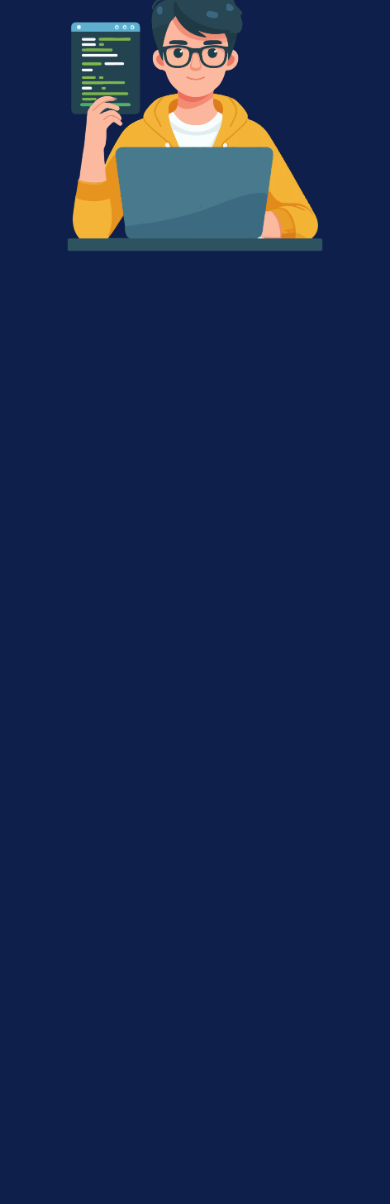
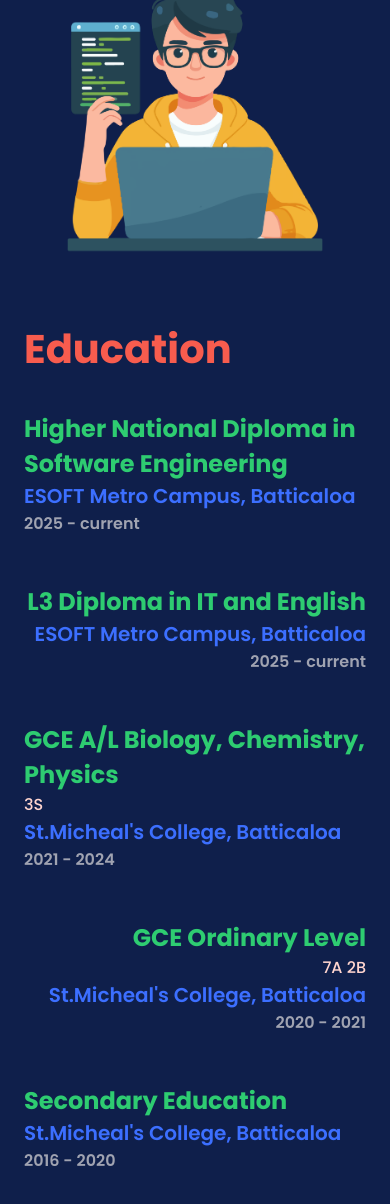
Before and after one commit to Mithu-Vulcan/MyPortfolio, a plain HTML site: page index.html in a window 390 px wide. Shown: the part 468-1672 px from the top of the page. Before the commit the page ends 844 px from the top, so only its background shows below. Drawn offline with Linux system fonts and the light colour scheme.

Commit message:
changed the spelling mistake in folder name assets and added education section to mobile view

```diff
--- a/index.html
+++ b/index.html
@@ -14,10 +14,10 @@
     <section class="section-nav" id="section-nav">
         <div class="head-nav">
             <p class="header-name-nav">&lt;/<span class="header-logo-nav">Mithu</span>&gt;</p>
-            <img src="asstes/icons/arrow_circle_right.svg" alt="right-arrow" tabindex="0" onclick="toggleMenu()">
+            <img src="assets/icons/arrow_circle_right.svg" alt="right-arrow" tabindex="0" onclick="toggleMenu()">
         </div>
         <div class="menu">
-            <a href="#home" onclick="toggleMenu()">
+            <a href="#hero" onclick="toggleMenu()">
                 <p class="menu-item">Home</p>
             </a>
             <a href="#about" onclick="toggleMenu()">
@@ -40,7 +40,7 @@
 
     <section class="header">
         <p class="header-name">&lt;/<span class="header-logo">Mithu</span>&gt;</p>
-        <img src="asstes/icons/arrow_circle_left.svg" alt="left-arrow" tabindex="0" onclick="toggleMenu()">
+        <img src="assets/icons/arrow_circle_left.svg" alt="left-arrow" tabindex="0" onclick="toggleMenu()">
         <nav class="nav">
             <ul>
                 <a href="#hero">
@@ -69,8 +69,42 @@
             <p class="hero-intro">I am a Software Engineering Student</p>
             <button class="contact-btn">Contact Me</button>
         </div>
-        <img src="asstes/vectors/vectorHero.png" alt="hero-vector">
+        <img src="assets/vectors/vectorHero.png" alt="hero-vector">
     </section>
+
+    <section class="eduction" id="education">
+        <p class="title">Education</p>
+        <div class="edu-items">
+            <div class="edu-item">
+                <p class="edu-name">Higher National Diploma in Software Engineering</p>
+                <p class="edu-place">ESOFT Metro Campus, Batticaloa</p>
+                <p class="edu-duration">2025 - current</p>
+            </div>
+            <div class="edu-item edu-item-right">
+                <p class="edu-name">L3 Diploma in IT and English</p>
+                <p class="edu-place">ESOFT Metro Campus, Batticaloa</p>
+                <p class="edu-duration">2025 - current</p>
+            </div>
+            <div class="edu-item">
+                <p class="edu-name">GCE A/L Biology, Chemistry, Physics</p>
+                <p class="edu-result">3S</p>
+                <p class="edu-place">St.Micheal's College, Batticaloa</p>
+                <p class="edu-duration">2021 - 2024</p>
+            </div>
+            <div class="edu-item edu-item-right">
+                <p class="edu-name">GCE Ordinary Level</p>
+                <p class="edu-result">7A 2B</p>
+                <p class="edu-place">St.Micheal's College, Batticaloa</p>
+                <p class="edu-duration">2020 - 2021</p>
+            </div>
+            <div class="edu-item">
+                <p class="edu-name">Secondary Education</p>
+                <p class="edu-place">St.Micheal's College, Batticaloa</p>
+                <p class="edu-duration">2016 - 2020</p>
+            </div>
+        </div>
+    </section>
+
     <script src="script.js"></script>
 </body>
 
--- a/style.css
+++ b/style.css
@@ -3,6 +3,11 @@
 :root {
     --primary-color: #0F1F4B;
     --accent-color: #F75C4E;
+    --accent-light: #FFD5CF;
+    --accent-blue: #3C6FFF;
+    --neutral-gray: #A0A3B1;
+    --success-green: #2ECC71;
+    --gold-accent: #FFB648;
 }
 
 body {
@@ -121,7 +126,10 @@ nav {
 
 .header img {
     height: 35px;
-    padding: 1rem;
+    padding: 0.5rem;
+    position: fixed;
+    top: 1rem;
+    right: 1rem;
 }
 
 /*==============================================================================================================================================================*/
@@ -173,16 +181,64 @@ nav {
     display: none;
 }
 
+/*==============================================================================================================================================================*/
+/*Education section*/
+
+.title {
+    color: var(--accent-color);
+    font-size: 2.5rem;
+    font-weight: 700;
+    padding: 1rem;
+    margin: 0;
+}
 
 
+.edu-items {
+    display: flex;
+    flex-direction: column;
+    padding: 1rem;
+    margin: 0;
+}
 
+.edu-item {
+    display: flex;
+    flex-direction: column;
+    margin: 0;
+    padding: 0;
+    margin-bottom: 3rem;
+}
 
+.edu-name{
+    color: var(--success-green);
+    font-size: 1.5rem;
+    font-weight: 700;
+    margin: 0;
+}
 
+.edu-place {
+    color: #3C6FFF;
+    font-size: 1.25rem;
+    font-weight: 600;
+    margin: 0;
+}
 
+.edu-result {
+    color: var(--accent-light);
+    font-size: 1rem;
+    font-weight: 500;
+    margin: 0;
+}
 
+.edu-duration {
+    color: #A0A3B1;
+    font-size: 1rem;
+    font-weight: 600;
+    margin: 0;
+}
 
-
-
+.edu-item-right {
+    text-align: right;
+}
 
 
 
```
Also changed, not shown: SMC.jpeg (added), assets/icons/arrow_circle_left.svg (renamed from asstes/icons/arrow_circle_left.svg), assets/icons/arrow_circle_right.svg (renamed from asstes/icons/arrow_circle_right.svg), assets/icons/asterisk.svg (renamed from asstes/icons/asterisk.svg), assets/icons/close.svg (renamed from asstes/icons/close.svg), assets/vectors/vectorHero.png (renamed from asstes/vectors/vectorHero.png).
